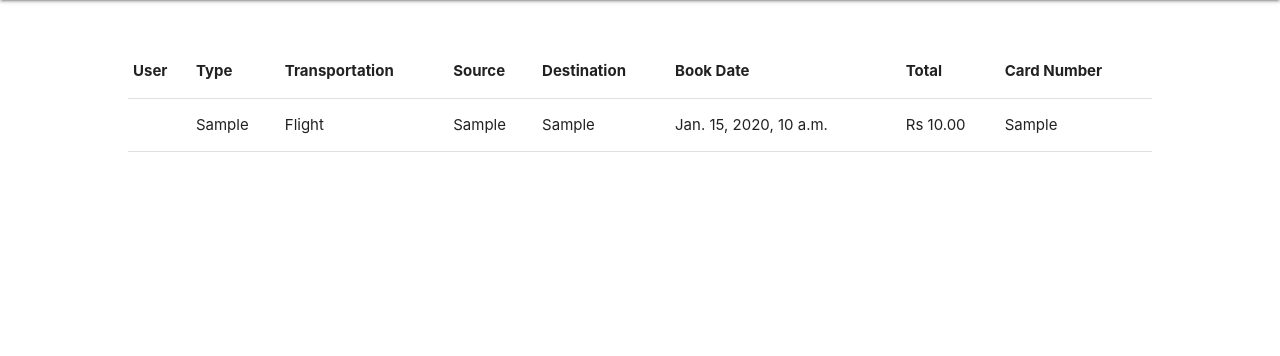
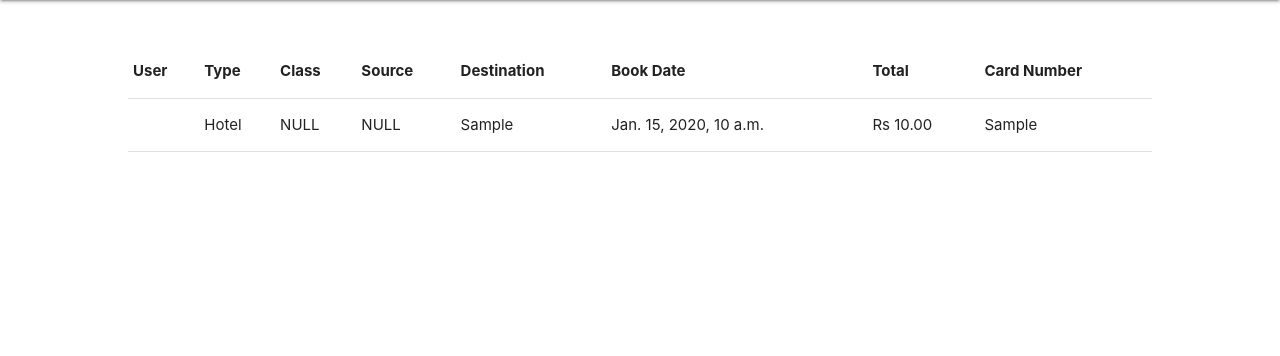
Before and after one commit to harsh-8989/Tminus0-Tours-N-Travel, a Django app: page /print/ in a window 1280 px wide. Shown: the part 64-420 px from the top of the page. Run offline with Django 3.2, Linux system fonts and the light colour scheme; tables that the repository leaves empty hold one stand-in row (values such as "Sample post"); some libraries are stand-ins or nearby versions.

Commit message:
Hotel Invoice

```diff
--- a/tminus0/ToursNTravels/models.py
+++ b/tminus0/ToursNTravels/models.py
@@ -53,6 +53,17 @@ class flight(models.Model):
         return str(self.id)
 
 
+class hotel(models.Model):
+    id = models.IntegerField(auto_created=True, primary_key=True, unique=True)
+    dailyCost = models.DecimalField(max_digits=6, decimal_places=2)
+    address = models.CharField(max_length=30)
+    city = models.CharField(max_length=30)
+    companyName = models.CharField(max_length=30, default='hotel')
+
+    def __str__(self):
+        return self.companyName
+
+
 class train(models.Model):
     id = models.IntegerField(auto_created=True, primary_key=True, unique=True)
     departureDate = models.DateField()
@@ -64,23 +75,6 @@ class train(models.Model):
     numSeatsRemainingEconomy = models.IntegerField()
     numSeatsRemainingBusiness = models.IntegerField()
     numSeatsRemainingFirst = models.IntegerField()
-
-    def __str__(self):
-        return str(self.id)
-
-
-class booking(models.Model):
-    id = models.IntegerField(auto_created=True, primary_key=True, unique=True)
-    startDate = models.DateTimeField(auto_now=True)
-    # TRANSPORTATION_TYPES = [('flight'), ('train')]
-    # classType = models.CharField(max_length=10)
-
-    Flight = models.ForeignKey(
-        flight, on_delete=models.CASCADE, default=None, null=True)
-    Train = models.ForeignKey(
-        train, on_delete=models.CASCADE, default=None, null=True)
-
-    # Type = models.CharField(max_length=10, default="")
 
     def __str__(self):
         return str(self.id)
@@ -105,22 +99,30 @@ class payment(models.Model):
         return str(self.id)
 
 
+class booking(models.Model):
+    id = models.IntegerField(auto_created=True, primary_key=True, unique=True)
+    startDate = models.DateTimeField(auto_now=True)
+    # TRANSPORTATION_TYPES = [('flight'), ('train')]
+    # classType = models.CharField(max_length=10)
+
+    Flight = models.ForeignKey(
+        flight, on_delete=models.CASCADE, default=None, null=True)
+    Train = models.ForeignKey(
+        train, on_delete=models.CASCADE, default=None, null=True)
+    Hotel = models.ForeignKey(
+        hotel, on_delete=models.CASCADE, default=None, null=True)
+
+    # Type = models.CharField(max_length=10, default="")
+
+    def __str__(self):
+        return str(self.id)
+
+
 class purchase(models.Model):
     transactionDate = models.DateTimeField(auto_now=True)
     userID = models.ForeignKey(user, on_delete=models.CASCADE)
-    Type = models.CharField(max_length=10, default="")
+    Type = models.CharField(max_length=10, default="", null=True)
     bookingID = models.ForeignKey(
         booking, on_delete=models.CASCADE)
     paymentID = models.ForeignKey(
         payment, on_delete=models.CASCADE)
-
-
-class hotel(models.Model):
-    id = models.IntegerField(auto_created=True, primary_key=True, unique=True)
-    dailyCost = models.DecimalField(max_digits=6, decimal_places=2)
-    address = models.CharField(max_length=30)
-    city = models.CharField(max_length=30)
-    companyName = models.CharField(max_length=30, default='hotel')
-
-    def __str__(self):
-        return self.companyName
--- a/tminus0/ToursNTravels/views.py
+++ b/tminus0/ToursNTravels/views.py
@@ -16,6 +16,10 @@ data = json.loads(json_file)
 user_email = None
 numbooking = len(booking.objects.all())
 numpayment = len(payment.objects.all())
+# user_email = None
+
+# del request.session['current_user']
+# del request.session['user_name']
 
 
 @csrf_exempt
@@ -403,11 +407,20 @@ def book(request):
                 new_transaction = new_purchase
                 new_purchase.save()
         elif (bookType == 'hotel'):
-            obj = hotel.objects.filter(id=objId).first()
-            new_transaction = history.objects.create(userEmail=current_user, bookingType=bookType, bookingStartDate=current_date,
-                                                     paymentAmount=obj.dailyCost, paymentCardNo=card_number, companyName=obj.companyName, location=obj.address)
+            numbooking = len(booking.objects.all())+1
+            numpayment = len(payment.objects.all())+1
+            # flight_ = flight.objects.get(id=1000)
+            hotel_ = hotel.objects.get(id=objId)
+            booking_ = booking.objects.create(id=numbooking,
+                                              startDate=current_date, Hotel=hotel_)
+            payment_ = payment.objects.create(id=numpayment,
+                                              paymentType=card_type, amount=(hotel_.dailyCost), cardNo=card_number)
+            # train.objects.filter(id=objId).update(
+            #     numSeatsRemainingBusiness=train_.numSeatsRemainingBusiness-1)
+            new_purchase = purchase.objects.create(
+                userID=current_user, transactionDate=current_date, bookingID=booking_, paymentID=payment_)
             new_transaction = new_purchase
-            new_transaction.save()
+            new_purchase.save()
         return render(request, 'book.html', {'msg': 'Booking successful', 'obj': new_transaction})
     else:
         objId = request.GET.get('id')
--- a/tminus0/developer/templates/developer/print.html
+++ b/tminus0/developer/templates/developer/print.html
@@ -65,7 +65,7 @@
             <tr>
               <th>User</th>
               <th>Type</th>
-              <th>Transportation</th>
+              <th>Class</th>
               <th>Source</th>
               <th>Destination</th>
               <th>Book Date</th>
@@ -79,15 +79,24 @@
 
             <tr>
               <td>{{obj.userID.email}}</td>
+              {% if obj.bookingID.Hotel != Null  %}
+                    <td>Hotel</td>
+                    <td>NULL</td>
+                    <td>NULL</td>
+                    <td>{{obj.bookingID.Hotel.city}}</td>
+
+                  {% elif obj.bookingID.Flight != Null %}
+                  <td>Flight</td>
                   <td>{{obj.Type}}</td>
-              {% if obj.bookingID.Flight != Null %}
-              <td>Flight</td>
+
                     <td>{{obj.bookingID.Flight.sourceLocation}}</td>
                     <td>{{obj.bookingID.Flight.destinationLocation}}</td>
-              {% else %}
-              <td>Train</td>
+                  {% else %}<td>Train</td>
+                  <td>{{obj.Type}}</td>
+
                     <td>{{obj.bookingID.Train.sourceLocation}}</td>
                     <td>{{obj.bookingID.Train.destinationLocation}}</td>
+
                 {% endif %}
 
               <td>{{obj.transactionDate}}</td>
--- a/tminus0/tminus0/settings.py
+++ b/tminus0/tminus0/settings.py
@@ -82,7 +82,7 @@ DATABASES = {
         'ENGINE': 'django.db.backends.postgresql',
         'NAME': 'ToursNTravels',
         'USER': 'postgres',
-        'PASSWORD': "chetan7@IIITA",
+        'PASSWORD': "admin8989",
         'HOST': 'localhost',
         'PORT': '5432'
     }
```
Also changed, not shown: tminus0/ToursNTravels/templates/account.html (+13 -4 lines), tminus0/ToursNTravels/templates/book.html (+13 -4 lines), tminus0/ToursNTravels/migrations/0005_auto_20210430_1444.py (added), tminus0/ToursNTravels/migrations/0006_auto_20210430_1448.py (added), tminus0/ToursNTravels/migrations/0007_initial.py (added). Lines whose indentation alone changed are shown as unchanged.
